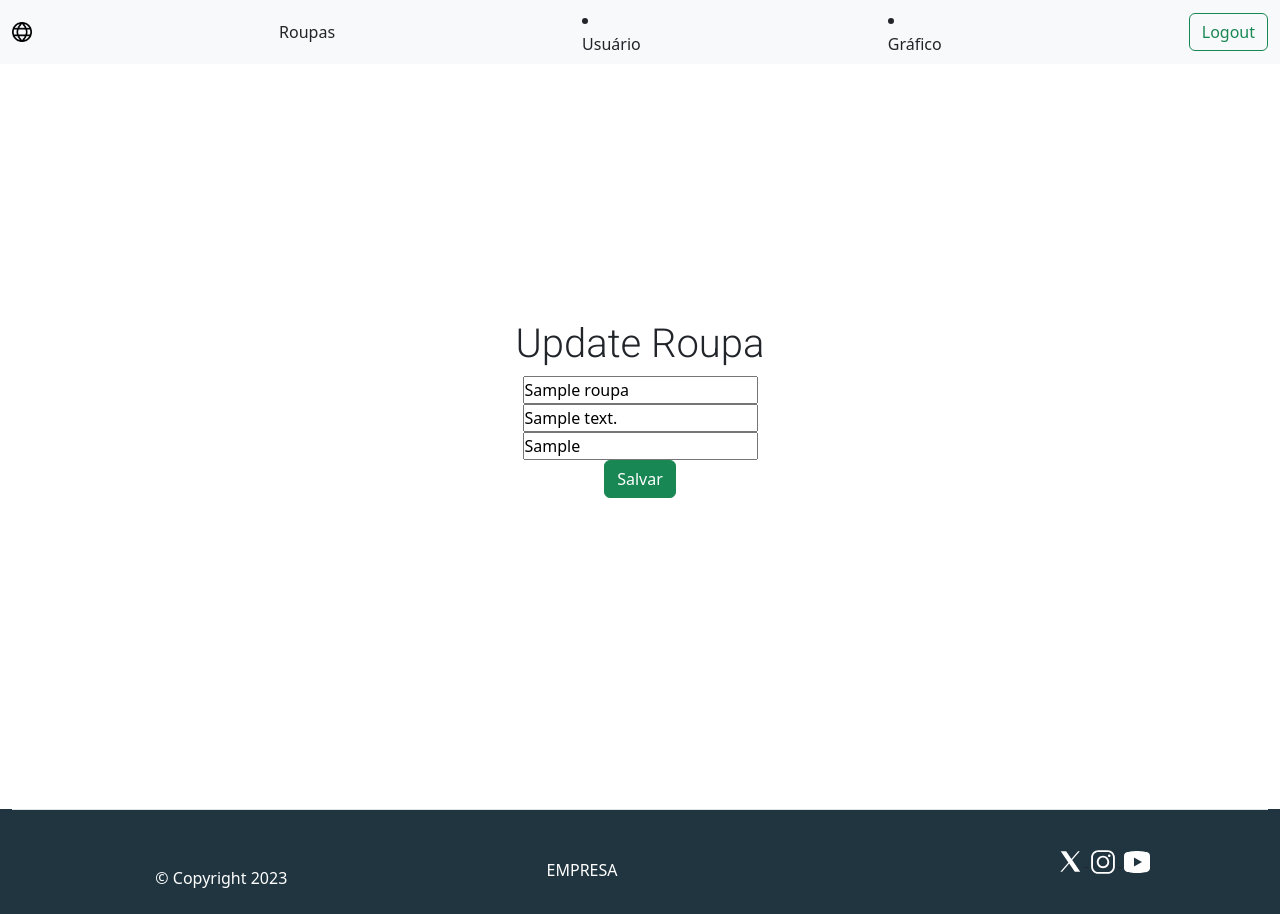
After one commit to LeoCorleone/tcc_senai, a Django app: page /update/1 in a window 1280 px wide. The commit adds this page. Run offline with Django 4.2, Linux system fonts and the light colour scheme; tables that the repository leaves empty hold one stand-in row (values such as "Sample post"); some libraries are stand-ins or nearby versions.

Commit message:
falta colocar a opcao de editar a imagem na edicao de postagem

```diff
--- a/catalogo/site_catalogo/models.py
+++ b/catalogo/site_catalogo/models.py
@@ -10,6 +10,8 @@ class Roupa(models.Model):
     imagem_roupa = models.ImageField(upload_to='uploads/')
     marca = models.ForeignKey("Marca", on_delete=models.CASCADE, related_name='roupas')
     modelo = models.ForeignKey("Modelo", on_delete=models.CASCADE, related_name='roupas')
+    likes = models.PositiveIntegerField(default=0)
+    liked_by = models.ManyToManyField(User, blank=True)
 
 
 class Marca(models.Model):
@@ -30,3 +32,9 @@ class UserRoupa(models.Model):
     comentario_roupa = models.TextField()
     usuario = models.ForeignKey(to=User, on_delete=models.CASCADE, related_name="usuario")
     roupa = models.ForeignKey(to=Roupa, on_delete=models.CASCADE, related_name="roupa")
+
+class Mensagem(models.Model):
+    roupa = models.ForeignKey(Roupa, on_delete=models.CASCADE)
+    remetente = models.ForeignKey(User, on_delete=models.CASCADE)  # Suponha que você tenha um modelo User
+    mensagem = models.TextField()
+    data_envio = models.DateTimeField(auto_now_add=True)
--- /dev/null
+++ b/catalogo/site_catalogo/templates/updateroupa.html
@@ -0,0 +1,26 @@
+{% extends 'layouts/layout.html' %}
+{% load static %}
+{% block content %}
+
+{% include 'partials/adm/navbar.html' %}
+<div class="container-fluid text-center" style="padding: 20%;">
+    <div class="login-card">
+        <div class="card-header">
+            <h1 class="log">Update Roupa</h1>
+        </div>
+        <form action="{% url 'updateroupa' roupas.id %}" method="POST">
+            {% csrf_token %}
+                <input type="text" name="nome" value="{{roupas.titulo_roupa}}"><br>
+                <input type="text" name="descricao"  value="{{roupas.descricao_roupa}}"><br>
+                <input type="text" name="composicao" value="{{roupas.composicao_roupa}}"><br>
+                <!-- <input type="text" name="composicao" value="{{roupas.imagem_roupa}}">
+                <input type="file" name="imagem_roupa" accept="image/*" required="" id="{{roupas.id}}"> -->
+                <button class="btn btn-success" type="submit">Salvar</button>
+                <div class="container text-center" style="padding: 2%;">
+                </div>
+        </form>
+    </div>
+  </div>
+  {% include 'partials/footer.html' %}
+
+  {% endblock%}
--- a/catalogo/site_catalogo/urls.py
+++ b/catalogo/site_catalogo/urls.py
@@ -17,13 +17,14 @@ urlpatterns = [
     path('logout/', logout, name='logout'),
     path('deletar/<int:id>', delete, name="delete"),
     path('listarroupas/', listar_roupas, name='listar_roupas'),
-    path('editar/<int:id>', updateroupa, name="editar_roupa"),
+    path('updateroupa/<int:id>', updateroupa, name="updateroupa"),
     path('update/<int:id>', updateroupa, name='update_roupa'),
     path('listarusuario', listar_usuario, name='lista_usuario'),
     path('adicionarusuario', adicionar_usuario, name='adicionar_usuario'),
     path('deleteusuario/<int:id>', delete_usuario, name='delete_usuario'),
     path('editarusuario/<int:id>', update_usuario, name='editar_usuario'),
     path('updateusuario/<int:id>', update_usuario, name='update_roupa'),
+    path('curtir/<int:postagem_id>/', views.curtir_postagem, name='curtir_postagem'),
 
 ]
 
--- a/catalogo/site_catalogo/views.py
+++ b/catalogo/site_catalogo/views.py
@@ -1,10 +1,11 @@
 from django.http import HttpResponse
-from django.shortcuts import render, redirect
-from .models import Roupa
+from django.shortcuts import render, redirect, get_object_or_404
+from .models import Roupa, Mensagem
 from .forms import *
 from django.contrib import auth
 from django.contrib.auth.models import User
 from django.contrib.auth import login, authenticate
+
 
 def index(request):
     form = LoginForms()
@@ -70,8 +71,8 @@ def updateroupa(request, id):
         roupas.modelo = request.POST['modelo']
         roupas.save()
         # messages.success(request, f'Livro editado com sucesso!')
-        return redirect('listagem')
-    return render(request, "adm/editar.html",{'livro':roupas})
+        return redirect('listar_roupas')
+    return render(request, "updateroupa.html",{'roupas':roupas})
 
 def adicionar_usuario(request):
     usuario = UsuarioForms()
@@ -113,3 +114,20 @@ def logout(request):
     auth.logout(request)
     # messages.success(request, 'Logout efetuado com sucesso!')
     return redirect('index')
+
+# @login_required  # Certifique-se de que o usuário esteja autenticado
+def curtir_postagem(request, postagem_id):
+    postagem = get_object_or_404(Roupa, id=postagem_id)
+    user = request.user
+
+    if user in postagem.liked_by.all():
+        # O usuário já curtiu a postagem, então vamos remover a curtida
+        postagem.liked_by.remove(user)
+        postagem.likes -= 1
+    else:
+        # O usuário não curtiu a postagem, vamos adicionar a curtida
+        postagem.liked_by.add(user)
+        postagem.likes += 1
+
+    postagem.save()
+    return redirect('nome_da_view_onde_as_postagens_sao_exibidas')
```
Also changed, not shown: catalogo/site_catalogo/templates/index.html (+16 -1 lines), catalogo/site_catalogo/migrations/0004_roupa_liked_by_roupa_likes_mensagem.py (added).
